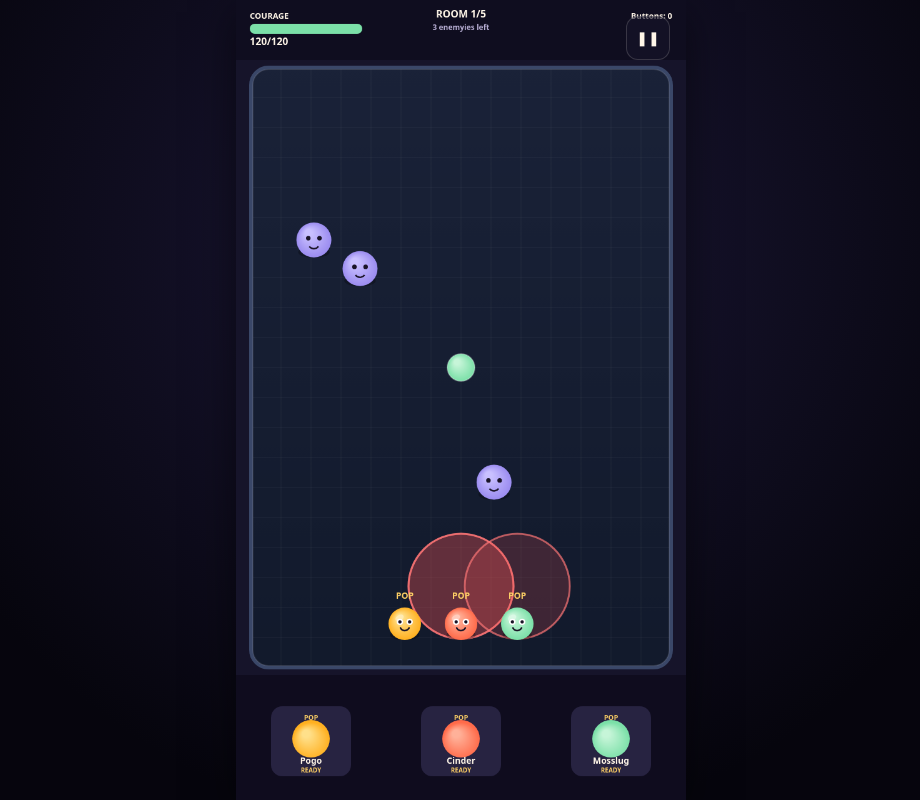
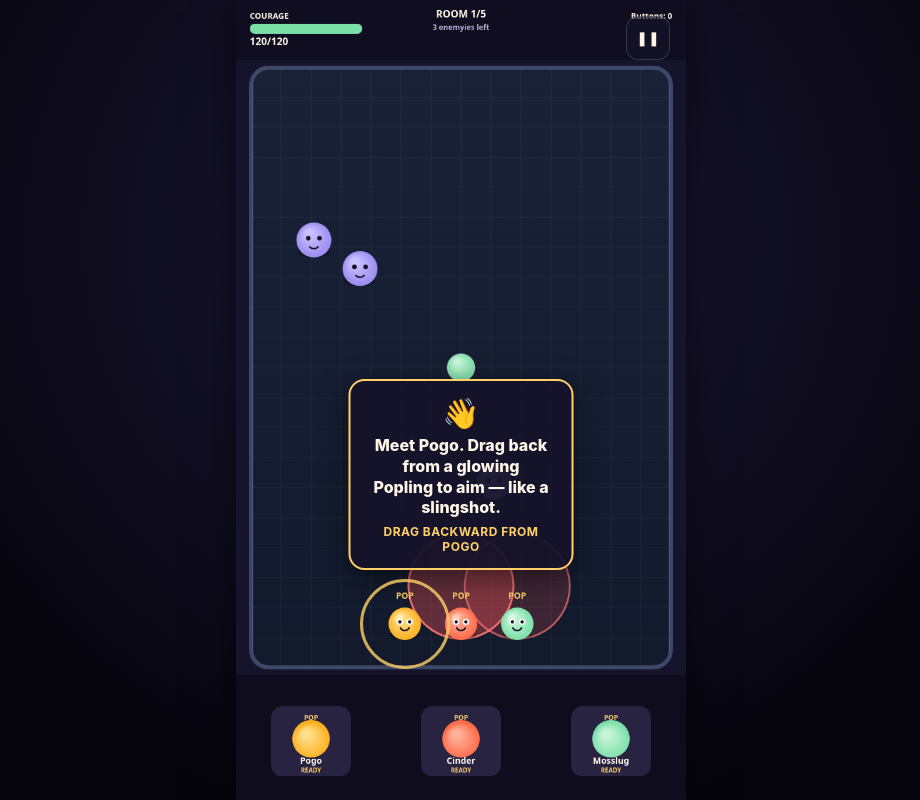
Before and after one commit to CloseBUG/pullpop-pocket-beasts, a website: page www/index.html in a window 1280 px wide. Both pictures are taken after a click on the button "PLAY". Shown: the whole page, without its empty margins (179-1099 px from the left). Drawn offline with Linux system fonts and the light colour scheme.

Commit message:
feat: onboarding tutorial coach-marks (blueprint §17 FTUE)
Step-by-step: drag-to-aim, dotted preview, release, combo, enemy-intent.
- Auto-dismiss after correct input (§17: disappears after correct gesture)
- Pulsing ring draws the eye to the active Popling
- Skippable (tap coach) + persists 'seen' so repeat players aren't nagged (§17)
- First room of fresh expeditions only (not Daily Shot)

```diff
--- a/www/css/style.css
+++ b/www/css/style.css
@@ -259,3 +259,43 @@ input[type="range"]::-webkit-slider-thumb {
 /* Reduce motion preference */
 .reduce-motion .title-pop { animation: none; }
 .reduce-motion .screen { animation: none; }
+
+/* ---------- Tutorial coach-marks (blueprint §17 FTUE) ---------- */
+.tutorial-layer {
+  position: absolute; inset: 0; pointer-events: none; z-index: 6;
+}
+.tutorial-coach {
+  position: absolute; left: 50%; bottom: 230px;
+  transform: translateX(-50%);
+  background: rgba(22, 20, 42, 0.94);
+  border: 2px solid var(--accent);
+  border-radius: 16px;
+  padding: 14px 22px;
+  max-width: 80%;
+  text-align: center;
+  box-shadow: 0 8px 28px rgba(0, 0, 0, 0.5);
+  animation: coachPop 0.3s ease both;
+}
+.tutorial-coach.hidden { display: none; }
+@keyframes coachPop {
+  from { opacity: 0; transform: translateX(-50%) translateY(12px) scale(0.92); }
+  to { opacity: 1; transform: translateX(-50%) translateY(0) scale(1); }
+}
+.coach-icon { font-size: 30px; margin-bottom: 4px; }
+.coach-text { color: var(--ink); font-weight: 800; font-size: 16px; line-height: 1.3; }
+.coach-hint { color: var(--accent); font-size: 12px; font-weight: 700; margin-top: 6px; letter-spacing: 0.5px; }
+
+/* Pulsing ring that draws the eye to the active popling (§17: immediate pull) */
+.tutorial-pulse {
+  position: absolute; width: 90px; height: 90px;
+  border-radius: 50%;
+  border: 3px solid var(--accent);
+  transform: translate(-50%, -50%);
+  animation: pulseRing 1.4s ease-in-out infinite;
+  pointer-events: none;
+}
+.tutorial-pulse.hidden { display: none; }
+@keyframes pulseRing {
+  0%, 100% { opacity: 0.8; box-shadow: 0 0 0 0 rgba(255, 209, 102, 0.5); transform: translate(-50%, -50%) scale(1); }
+  50% { opacity: 0.3; box-shadow: 0 0 0 18px rgba(255, 209, 102, 0); transform: translate(-50%, -50%) scale(1.25); }
+}
--- a/www/index.html
+++ b/www/index.html
@@ -98,6 +98,16 @@
 
       <!-- Loading/flash layer -->
       <div id="flash" class="flash"></div>
+
+      <!-- Tutorial coach-marks (blueprint §17) -->
+      <div id="tutorial-layer" class="tutorial-layer">
+        <div id="tutorial-coach" class="tutorial-coach hidden">
+          <div class="coach-icon" id="coach-icon">👆</div>
+          <div class="coach-text" id="coach-text"></div>
+          <div class="coach-hint" id="coach-hint"></div>
+        </div>
+        <div id="tutorial-pulse" class="tutorial-pulse hidden"></div>
+      </div>
     </div>
   </div>
 
@@ -114,6 +124,7 @@
   <script src="js/render.js"></script>
   <script src="js/ui.js"></script>
   <script src="js/game.js"></script>
+  <script src="js/tutorial.js"></script>
   <script src="js/main.js"></script>
 </body>
 </html>
--- a/www/js/game.js
+++ b/www/js/game.js
@@ -135,12 +135,15 @@
       this.totalRooms = 5;
       this._rerollsLeft = 1;
       this.runStats = { roomsCleared: 0, bestCombo: 0, shotsFired: 0, damageDealt: 0, enemiesDefeated: 0 };
+      this.isDaily = false;
       this.buildRoom(0);
       this.setState(S.PLAYING);
       this.phase = PH.AIM;
       PP_Replay.reset();
       PP_Replay.startRecording();
       PP_Effects.clearAll();
+      // Start the onboarding tutorial on the first room of a fresh expedition (§17).
+      if (global.PP_Tutorial && this.roomIndex === 0) global.PP_Tutorial.start();
     }
 
     // ---- Daily Shot (blueprint §13.3): one shared seeded puzzle per day ----
@@ -398,10 +401,16 @@
     }
 
     // ---- aim handling (from input.js) ----
+    // Lightweight event hook for the tutorial system (blueprint §17). Safe no-op if absent.
+    _tutorial(eventId) {
+      try { if (global.PP_Tutorial && global.PP_Tutorial.isActive && global.PP_Tutorial.isActive()) global.PP_Tutorial.onEvent(eventId); } catch (e) {}
+    }
+
     onAimStart(p) {
       this.activePoplingIdx = this.squad.indexOf(p);
       this.aim = { pivot: { x: p.x, y: p.y }, dir: { x: 0, y: 0 }, forceFrac: 0, d: 0, cancel: false, validShot: false };
       p._aimStretch = 0.85; // pre-stretch anticipation (§6 Pull: body stretches toward finger)
+      this._tutorial('aim-start');
     }
     onAimMove(aim) {
       this.aim = aim;
@@ -444,6 +453,7 @@
 
       this.beginShot(p, info);
       this.aim = null;
+      this._tutorial('release');
     }
 
     beginShot(p, info) {
@@ -908,6 +918,7 @@
       // Buttons reward for big combos (§12 run-only currency)
       if (this.roomBestCombo >= 5) this.buttons += Math.floor(this.roomBestCombo / 2);
       PP_Input.notifyShotEnd();
+      this._tutorial('shot-end');
       // burn damage tick (§8): deals damage after enemy acts — we do it during enemy turn
       this.phase = PH.ENEMY;
       this.enemyActTimer = 0;
--- a/www/js/main.js
+++ b/www/js/main.js
@@ -30,6 +30,7 @@
   game.attach(canvas);
   PP_UI.init(game);
   PP_UI.bindAugmentUI();
+  PP_Tutorial.init(game);
   // Expose for debugging/testing
   window.__PP_GAME = game;
 
@@ -75,6 +76,12 @@
     };
   }
 
+  // Tap a tutorial coach-mark to skip it (§17: skippable).
+  const coachEl = document.getElementById('tutorial-coach');
+  if (coachEl) {
+    coachEl.addEventListener('click', () => { PP_Tutorial.skip(); });
+  }
+
   // Keyboard: ESC/P pause, Space POP
   window.addEventListener('keydown', (e) => {
     if (e.key === 'Escape' || e.key === 'p' || e.key === 'P') {
@@ -117,6 +124,8 @@
 
     // update
     game.update(dt);
+    // tutorial coach-mark follow (§17)
+    PP_Tutorial.update();
 
     // augment screen sync (if game entered AUGMENT state, show the UI)
     if (game.state === PP_Game.States.AUGMENT && game._pendingAugmentOffer) {
--- /dev/null
+++ b/www/js/tutorial.js
@@ -0,0 +1,165 @@
+/* tutorial.js — first-time user experience coach marks (blueprint §17).
+   Gentle, auto-dismiss after correct input, only on the very first room,
+   skippable on repeat (§17: "Any forced gesture tutorial disappears
+   immediately after correct input"). */
+(function (global) {
+  'use strict';
+
+  // Step sequence (blueprint §17 minute-by-minute flow, condensed).
+  const STEPS = [
+    {
+      id: 'welcome',
+      icon: '👋',
+      text: 'Meet Pogo. Drag back from a glowing Popling to aim — like a slingshot.',
+      hint: 'DRAG BACKWARD FROM POGO',
+      waitFor: 'aim-start',
+    },
+    {
+      id: 'aim',
+      icon: '🎯',
+      text: 'The dotted line previews your ricochet. Drag farther for more power.',
+      hint: 'DRAG UNTIL THE LINE POINTS AT AN ENEMY',
+      waitFor: 'release',
+    },
+    {
+      id: 'release',
+      icon: '✋',
+      text: 'Release to launch! Watch Pogo ricochet off walls and enemies.',
+      hint: 'WAIT FOR THE SHOT TO RESOLVE',
+      waitFor: 'shot-end',
+    },
+    {
+      id: 'combo',
+      icon: '💥',
+      text: 'Bounces build COMBOS — chain off walls, allies, and bumpers for big damage!',
+      hint: 'TAKE ANOTHER SHOT',
+      waitFor: 'second-shot',
+    },
+    {
+      id: 'intent',
+      icon: '⚠️',
+      text: 'Red zones show where enemies attack next. Move Poplings out of danger!',
+      hint: 'YOU\u2019VE GOT THIS',
+      waitFor: 'dismiss',
+    },
+  ];
+
+  let active = false;
+  let stepIdx = 0;
+  let shotsSeen = 0;
+  let game = null;
+
+  function init(g) {
+    game = g;
+    // Only show tutorial for fresh expeditions (not daily), and only first room.
+    // Persist "seen" so repeat players don't get nagged (§17: skippable on repeat).
+  }
+
+  function isActive() { return active; }
+
+  function start() {
+    // Don't start if the player has already seen the tutorial this device.
+    let seen = false;
+    try { seen = localStorage.getItem('pullpop_tutorial_done') === '1'; } catch (e) {}
+    if (seen) { active = false; return; }
+    active = true;
+    stepIdx = 0;
+    shotsSeen = 0;
+    showStep();
+  }
+
+  function showStep() {
+    if (!active || stepIdx >= STEPS.length) { hide(); return; }
+    const step = STEPS[stepIdx];
+    const coach = document.getElementById('tutorial-coach');
+    if (!coach) return;
+    coach.classList.remove('hidden');
+    document.getElementById('coach-icon').textContent = step.icon;
+    document.getElementById('coach-text').textContent = step.text;
+    document.getElementById('coach-hint').textContent = step.hint;
+    // Pulse on the active popling for the first few steps
+    const pulse = document.getElementById('tutorial-pulse');
+    if (stepIdx <= 1 && pulse && game && game.activePopling) {
+      positionPulse();
+      pulse.classList.remove('hidden');
+    } else if (pulse) {
+      pulse.classList.add('hidden');
+    }
+  }
+
+  function positionPulse() {
+    const pulse = document.getElementById('tutorial-pulse');
+    if (!pulse || !game || !game.activePopling) return;
+    const canvas = document.getElementById('game');
+    const rect = canvas.getBoundingClientRect();
+    const stage = document.getElementById('stage');
+    const sRect = stage.getBoundingClientRect();
+    const p = game.activePopling();
+    if (!p) return;
+    const V = PP_Config.VIEW;
+    // map game coords -> stage pixel coords
+    const px = (p.x / V.w) * rect.width + (rect.left - sRect.left);
+    const py = (p.y / V.h) * rect.height + (rect.top - sRect.top);
+    pulse.style.left = px + 'px';
+    pulse.style.top = py + 'px';
+  }
+
+  function next() {
+    stepIdx++;
+    if (stepIdx >= STEPS.length) { complete(); }
+    else { showStep(); }
+  }
+
+  function complete() {
+    active = false;
+    hide();
+    try { localStorage.setItem('pullpop_tutorial_done', '1'); } catch (e) {}
+  }
+
+  function hide() {
+    const coach = document.getElementById('tutorial-coach');
+    const pulse = document.getElementById('tutorial-pulse');
+    if (coach) coach.classList.add('hidden');
+    if (pulse) pulse.classList.add('hidden');
+  }
+
+  // Event hook: called by the game when notable things happen.
+  function onEvent(eventId) {
+    if (!active) return;
+    const step = STEPS[stepIdx];
+    if (!step) return;
+
+    if (eventId === 'aim-start') {
+      // Player started dragging — advance past the welcome prompt.
+      if (step.waitFor === 'aim-start') next();
+    } else if (eventId === 'release') {
+      if (step.waitFor === 'release') next();
+    } else if (eventId === 'shot-end') {
+      shotsSeen++;
+      if (step.waitFor === 'shot-end') { next(); }
+      else if (step.waitFor === 'second-shot' && shotsSeen >= 2) { next(); }
+    } else if (eventId === 'dismiss') {
+      if (step.waitFor === 'dismiss') next();
+    }
+  }
+
+  // Allow manual skip (tap the coach to dismiss current step).
+  function skip() {
+    if (!active) return;
+    next();
+  }
+
+  // Per-frame update (positions the pulse ring over the active popling).
+  function update() {
+    if (!active) return;
+    if (stepIdx <= 1) positionPulse();
+  }
+
+  // Reset for a new run (only activates on first-ever play).
+  function resetForRun(isDaily) {
+    if (isDaily) { active = false; hide(); return; }
+    // Tutorial only triggers on room 0; the game calls start() when room 0 builds.
+  }
+
+  global.PP_Tutorial = { init, isActive, start, onEvent, skip, update, resetForRun, complete, hide };
+})(typeof window !== 'undefined' ? window : globalThis);
```
Also changed, not shown: test/screenshot-hosted.png.
